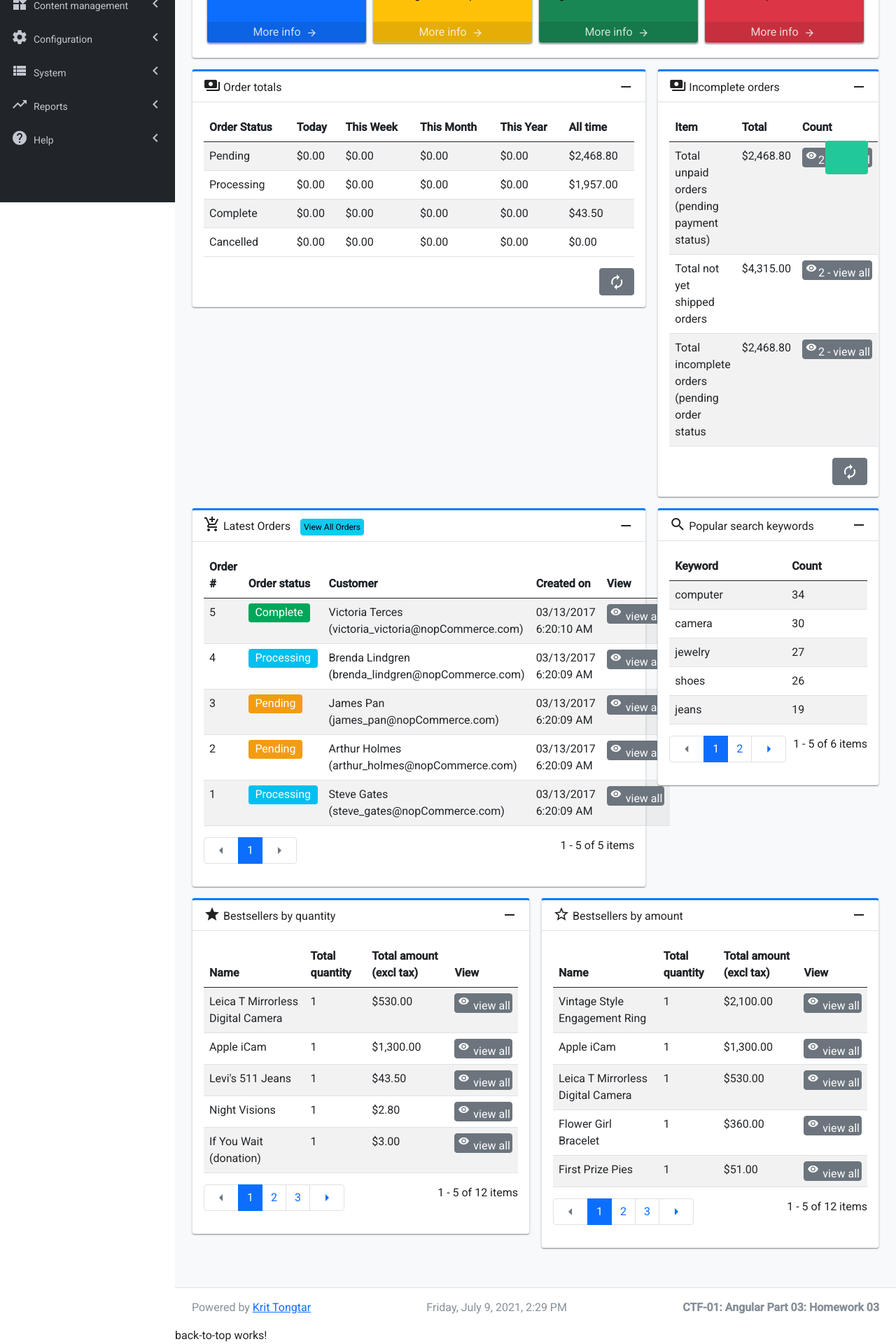
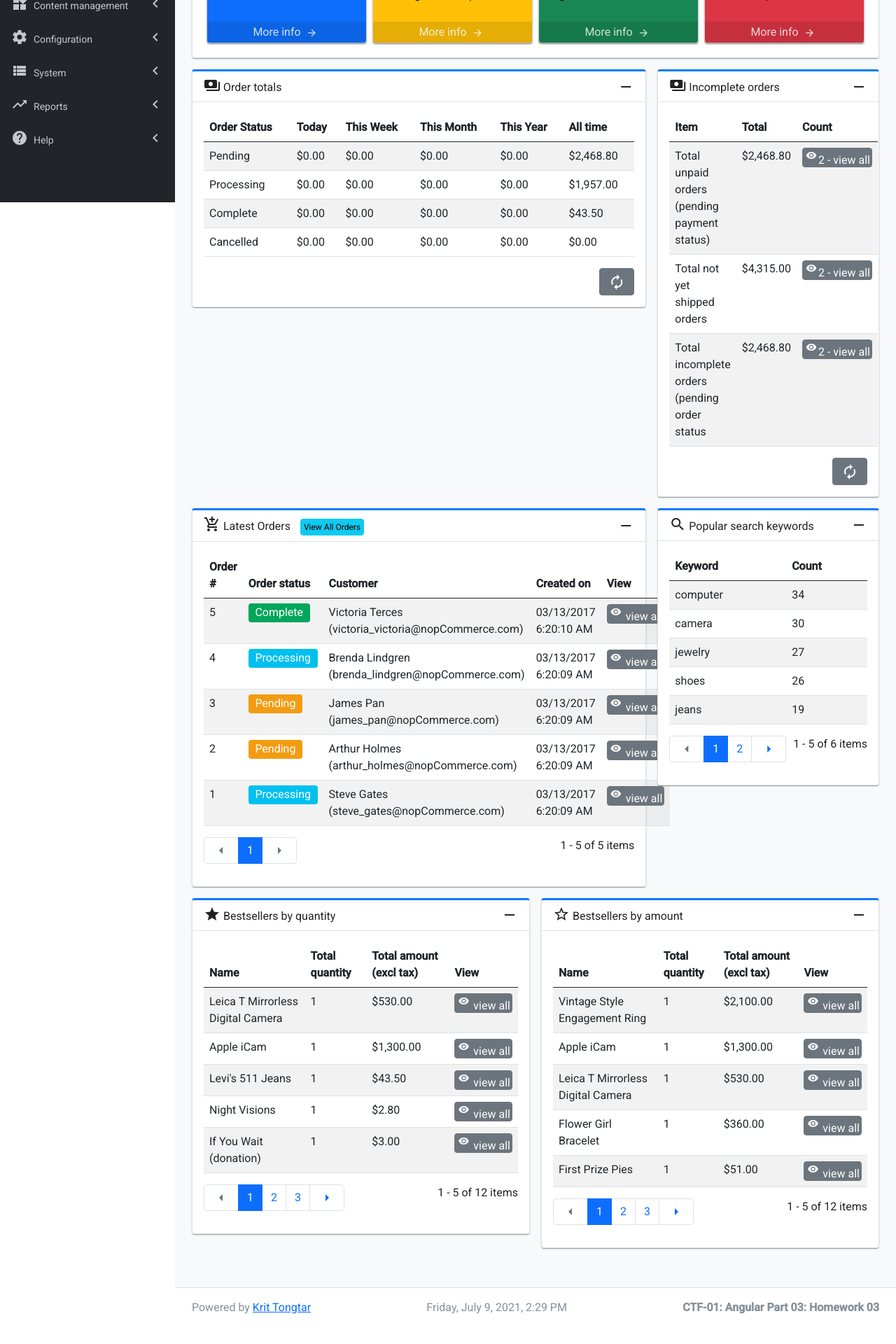
Before and after one commit to kritdev/angular_lab, an Angular app: page / in a window 1280 px wide. Shown: the part 511-2431 px from the top of the page at 70% size. After the commit the page ends 2407 px from the top, so only its background shows below. Built offline with nearby package versions, Linux system fonts and the light colour scheme.

Commit message:
back-to-top - display when scroll down

```diff
--- a/src/app/layout/back-to-top/back-to-top.component.css
+++ b/src/app/layout/back-to-top/back-to-top.component.css
@@ -1,5 +1,4 @@
 #backTop {
-  display: inline;
   cursor: pointer;
 
   right: 40px;
@@ -21,7 +20,7 @@
   font-size: 1rem;
   line-height: 1.5;
   border-radius: .25rem;
-  transition: color .15s ease-in-out,background-color .15s ease-in-out,border-color .15s ease-in-out,box-shadow .15s ease-in-out;
+  /* transition: color .15s ease-in-out,background-color .15s ease-in-out,border-color .15s ease-in-out,box-shadow .15s ease-in-out; */
 }
 
 mat-icon {
@@ -30,3 +29,11 @@ mat-icon {
   right: 38px;
   top: -7px;
 }
+
+.display-inline {
+  display: inline;
+}
+
+.display-none {
+  display: none;
+}
--- a/src/app/layout/back-to-top/back-to-top.component.html
+++ b/src/app/layout/back-to-top/back-to-top.component.html
@@ -1,4 +1,7 @@
-<p>back-to-top works!</p>
-<a id="backTop" href="#Top" class="btn btn-back-top bg-teal" style="display: inline;">
+<a id="backTop" href="#Top"
+  class="btn btn-back-top bg-teal"
+  [class.display-none]="hideBacktoTop"
+  [class.display-inline]="!hideBacktoTop"
+  (scroll)="onScroll($event)">
   <mat-icon>expand_less</mat-icon>
 </a>
--- a/src/app/layout/back-to-top/back-to-top.component.ts
+++ b/src/app/layout/back-to-top/back-to-top.component.ts
@@ -1,4 +1,4 @@
-import { Component, OnInit } from '@angular/core';
+import { Component, HostListener, OnInit } from '@angular/core';
 
 @Component({
   selector: 'app-back-to-top',
@@ -7,9 +7,16 @@ import { Component, OnInit } from '@angular/core';
 })
 export class BackToTopComponent implements OnInit {
 
+  hideBacktoTop = true;
+
   constructor() { }
 
   ngOnInit(): void {
   }
 
+  @HostListener('window:scroll', ['$event']) // for window scroll events
+  onScroll(event) {
+    // let y = window.scrollY;
+    this.hideBacktoTop = 100 >= window.scrollY;
+  }
 }
```
